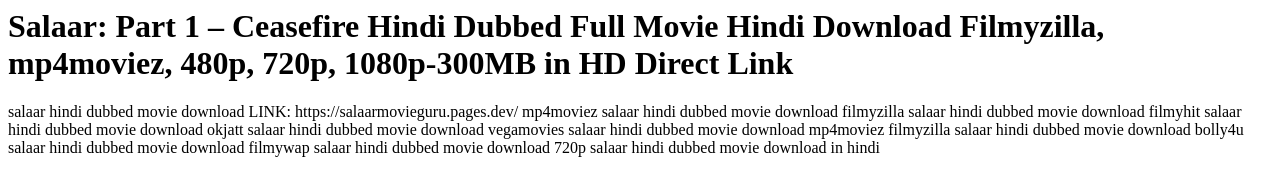
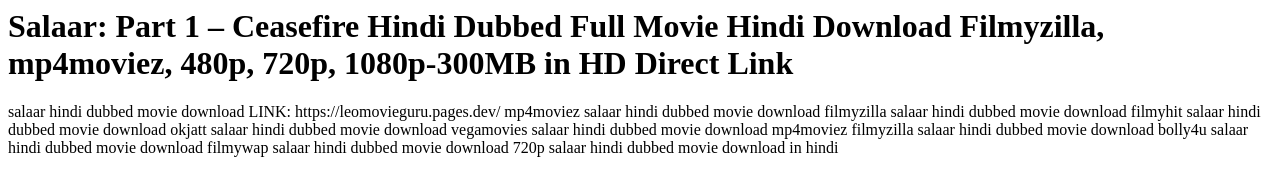
Before and after one commit to tanayjagdale1/salaar-hindi-dub, a plain HTML site: page index.html in a window 1280 px wide. Drawn offline with Linux system fonts and the light colour scheme.

Commit message:
Update index.html

```diff
--- a/index.html
+++ b/index.html
@@ -5,6 +5,6 @@
 </head>
 <body>
 <h1>Salaar: Part 1 – Ceasefire Hindi Dubbed Full Movie Hindi Download Filmyzilla, mp4moviez, 480p, 720p, 1080p-300MB in HD Direct Link</h1>
-<p>salaar hindi dubbed movie download LINK: https://salaarmovieguru.pages.dev/ mp4moviez salaar hindi dubbed movie download filmyzilla salaar hindi dubbed movie download filmyhit salaar hindi dubbed movie download okjatt salaar hindi dubbed movie download vegamovies salaar hindi dubbed movie download mp4moviez filmyzilla salaar hindi dubbed movie download bolly4u salaar hindi dubbed movie download filmywap salaar hindi dubbed movie download 720p salaar hindi dubbed movie download in hindi</p>
+<p>salaar hindi dubbed movie download LINK: https://leomovieguru.pages.dev/ mp4moviez salaar hindi dubbed movie download filmyzilla salaar hindi dubbed movie download filmyhit salaar hindi dubbed movie download okjatt salaar hindi dubbed movie download vegamovies salaar hindi dubbed movie download mp4moviez filmyzilla salaar hindi dubbed movie download bolly4u salaar hindi dubbed movie download filmywap salaar hindi dubbed movie download 720p salaar hindi dubbed movie download in hindi</p>
 </body>
 </html>
```
